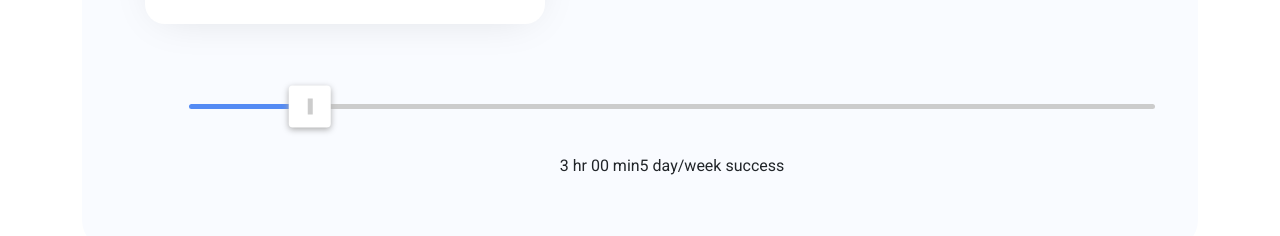
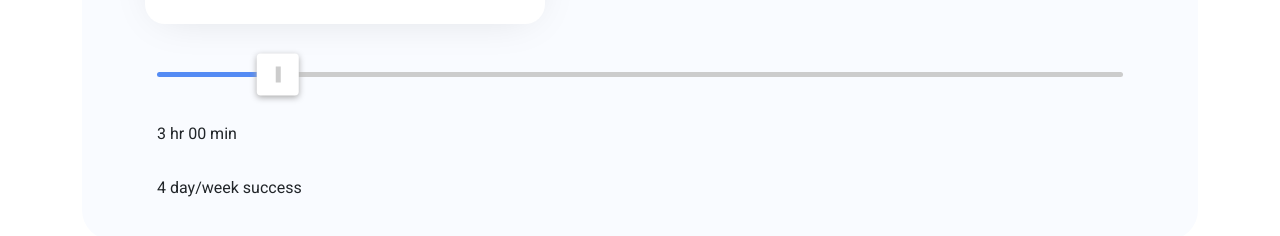
Before and after one commit to CheddarChoi/uplife, a React (Create React App) app: page /goal/total in a window 1280 px wide. Shown: the part 590-826 px from the top of the page. Built offline with nearby package versions, Linux system fonts and the light colour scheme.

Commit message:
interactive color change

```diff
--- a/src/Components/Graphs/DraggableGraph.js
+++ b/src/Components/Graphs/DraggableGraph.js
@@ -56,7 +56,7 @@ const DraggableGraph = (props) => {
     type: "bar",
     marker: {
       color: usage.map((value) => {
-        return value > goal ? allColors["Total"][1] : allColors["Total"][0];
+        return value > Total ? allColors["Total"][1] : allColors["Total"][0];
       }),
     },
   };
--- a/src/Pages/TotalGoal.js
+++ b/src/Pages/TotalGoal.js
@@ -86,12 +86,12 @@ const TotalGoal = (props) => {
             </div>
           </div>
           <div
-        style={{
-          display: "flex",
-          justifyContent: "center",
-          flexWrap: "wrap",
-          margin: "2em"
-        }}
+        // style={{
+        //   display: "flex",
+        //   justifyContent: "center",
+        //   flexWrap: "wrap",
+        //   margin: "2em"
+        // }}
       >
         <Range
           direction={Direction.Right}
@@ -164,7 +164,7 @@ const TotalGoal = (props) => {
         <output style={{ marginTop: "30px" }} id="output">
           {usage.map((value) => {
         return value > Total ? true : false;
-  }).filter(x=> x==true).length} day/week success
+  }).filter(x=> x==true).length-1} day/week success
         </output>
       </div>
         </div>
```
